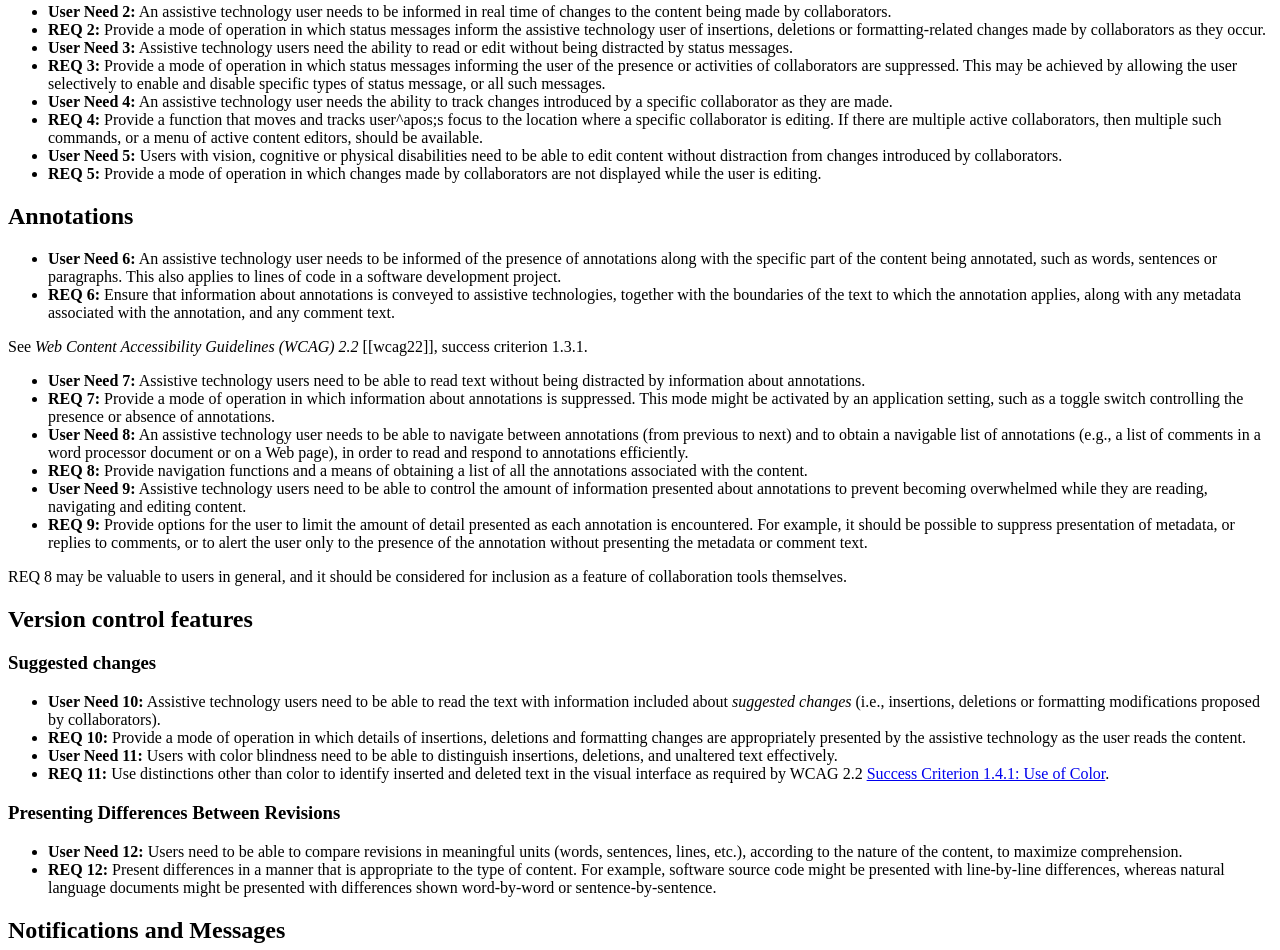
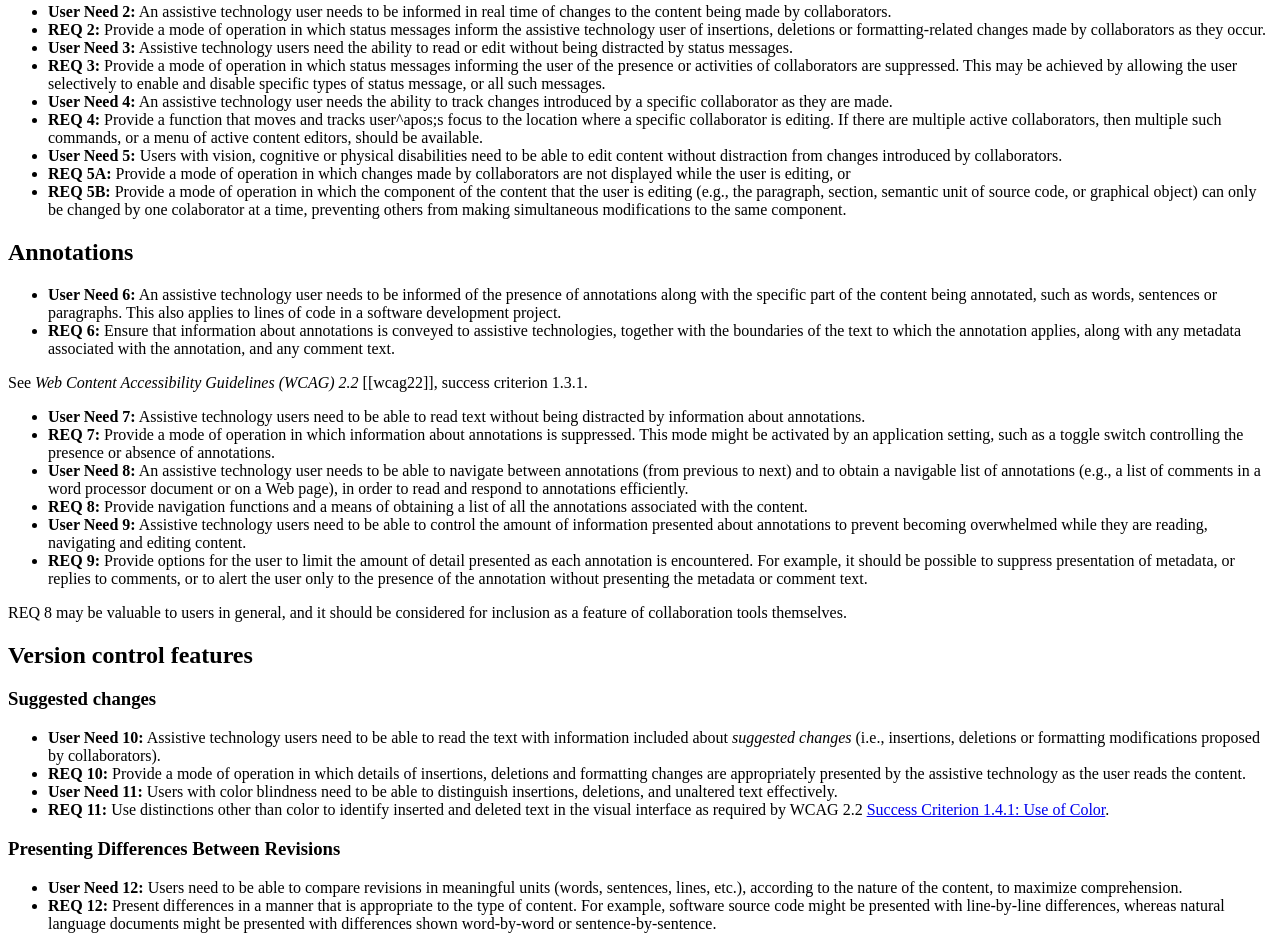
Before and after one commit to w3c/ctaur, a plain HTML site: page index.html in a window 1280 px wide. Shown: the part 1994-2944 px from the top of the page. Drawn offline with Linux system fonts and the light colour scheme.

Commit message:
Propose an additional requirement for distraction avoidance in collaborative editing sessions.

```diff
--- a/index.html
+++ b/index.html
@@ -88,7 +88,8 @@
         <li><strong>User Need 5:</strong> Users with vision, cognitive or
         physical disabilities need to be able to edit content without
         distraction from changes introduced by collaborators.</li>
-        <li><strong>REQ 5:</strong> Provide a mode of operation in which changes made by collaborators are not displayed while the user is editing.</li>
+        <li><strong>REQ 5A:</strong> Provide a mode of operation in which changes made by collaborators are not displayed while the user is editing, or</li>
+        <li><strong>REQ 5B:</strong> Provide a mode of operation in which the component of the content that the user is editing (e.g., the paragraph, section, semantic unit of source code, or graphical object) can only be changed by one colaborator at a time, preventing others from making simultaneous modifications to the same component.</li>
       </ul>
     </section>
     <section>
```
